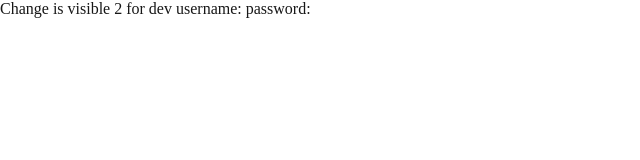
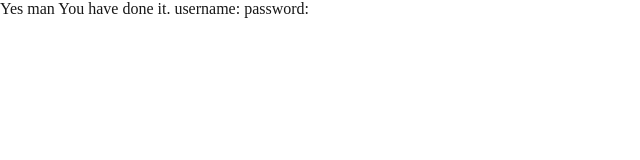
Before and after one commit to Amxitt/Test, a Next.js app in the folder apps/web/: page / in a window 1280 px wide. Shown: the top 160 px of the page, without its empty margins (0-640 px from the left). Built offline with nearby package versions, Linux system fonts and the light colour scheme; no server answers; the database is empty.

Commit message:
Update page.tsx

```diff
--- a/apps/web/app/page.tsx
+++ b/apps/web/app/page.tsx
@@ -8,7 +8,7 @@ export default async function Home() {
 
   return (
     <div>
-      Change is visible 2 for dev
+      Yes man You have done it.
       username: {user?.username}
       password: {user?.password}
     </div>
```
